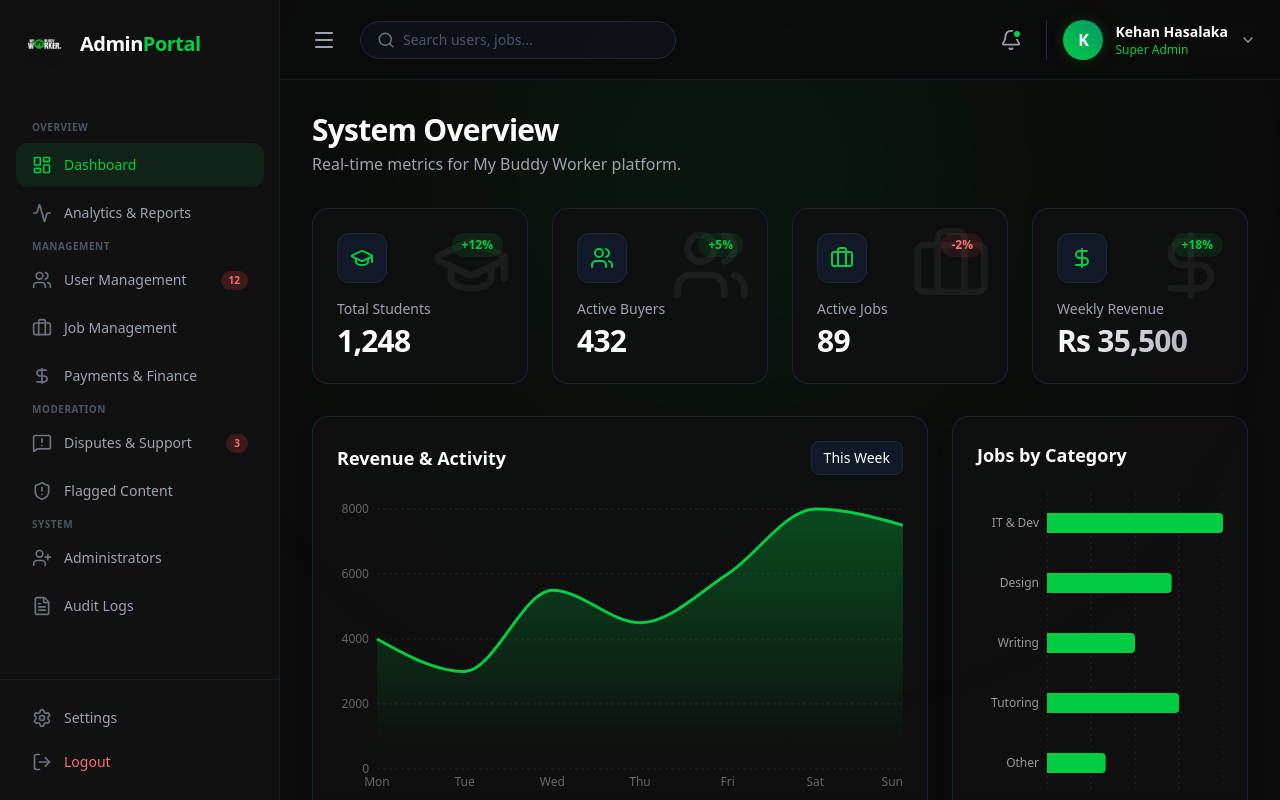
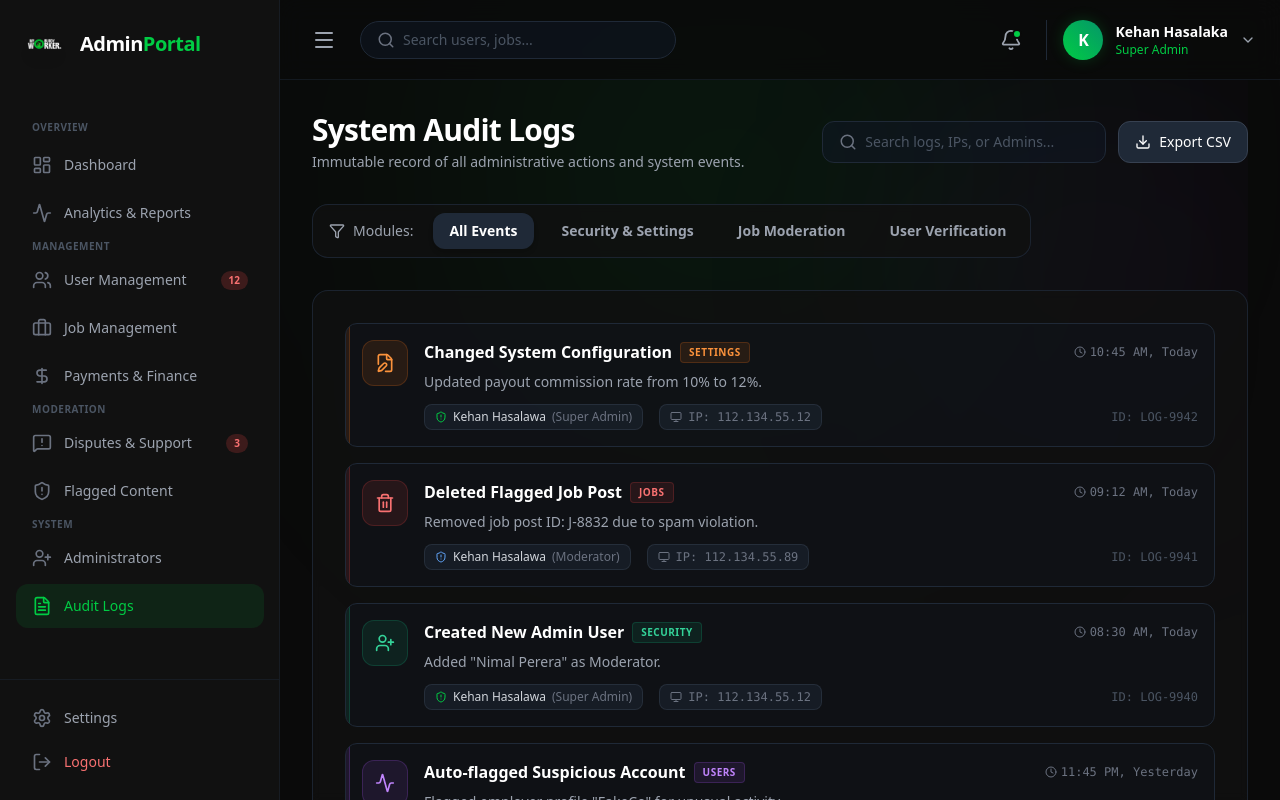
Before and after one commit to Hasalawa/my-buddy-worker, a React (Vite) app in the folder apps/my-buddy-admin/: page /audit-logs in a window 1280 px wide. Before the commit this address led to /dashboard. Built offline with nearby package versions, Linux system fonts and the light colour scheme.

Commit message:
feat: add Audit Logs page and integrate it into the routing

```diff
--- a/apps/my-buddy-admin/src/App.tsx
+++ b/apps/my-buddy-admin/src/App.tsx
@@ -8,6 +8,7 @@ import Jobs from "./pages/Jobs";
 import Finance from "./pages/Finance";
 import Support from "./pages/Support";
 import Flagged from "./pages/Flagged";
+import AuditLogs from "./pages/AuditLogs";
 
 function App() {
   return (
@@ -25,6 +26,7 @@ function App() {
           <Route path="/finance" element={<Finance />} />
           <Route path="/support" element={<Support />} />
           <Route path="/flagged" element={<Flagged />} />
+          <Route path="/audit-logs" element={<AuditLogs />} />
           {/* ඉස්සරහට හදන pages මෙතනට දාන්න */}
           <Route path="/students" element={<div className="text-white">Students Page Coming Soon...</div>} />
         </Route>
--- /dev/null
+++ b/apps/my-buddy-admin/src/pages/AuditLogs.tsx
@@ -0,0 +1,172 @@
+import { useState } from 'react';
+import { motion, AnimatePresence, type Variants } from 'framer-motion';
+import {
+  Database, Search, Filter, Download,
+  ShieldAlert, UserPlus, Briefcase, FileEdit, Trash2,
+  Monitor, Clock, Activity
+} from 'lucide-react';
+
+const containerVariants: Variants = {
+  hidden: { opacity: 0 },
+  show: { opacity: 1, transition: { staggerChildren: 0.1 } }
+};
+
+const itemVariants: Variants = {
+  hidden: { opacity: 0, y: 15 },
+  show: { opacity: 1, y: 0, transition: { duration: 0.4, ease: "easeOut" } }
+};
+
+// --- Dummy Data (ඔයාගේ ටීම් එකේ නම් පාවිච්චි කරලා තියෙනවා) ---
+const auditLogs = [
+  { id: 'LOG-9942', admin: 'Kehan Hasalawa', role: 'Super Admin', action: 'Changed System Configuration', details: 'Updated payout commission rate from 10% to 12%.', module: 'Settings', type: 'UPDATE', ip: '112.134.55.12', time: '10:45 AM, Today' },
+  { id: 'LOG-9941', admin: 'Kehan Hasalawa', role: 'Moderator', action: 'Deleted Flagged Job Post', details: 'Removed job post ID: J-8832 due to spam violation.', module: 'Jobs', type: 'DELETE', ip: '112.134.55.89', time: '09:12 AM, Today' },
+  { id: 'LOG-9940', admin: 'Kehan Hasalawa', role: 'Super Admin', action: 'Created New Admin User', details: 'Added "Nimal Perera" as Moderator.', module: 'Security', type: 'CREATE', ip: '112.134.55.12', time: '08:30 AM, Today' },
+  { id: 'LOG-9939', admin: 'System AI', role: 'Automated', action: 'Auto-flagged Suspicious Account', details: 'Flagged employer profile "FakeCo" for unusual activity.', module: 'Users', type: 'SYSTEM', ip: 'Server (Internal)', time: '11:45 PM, Yesterday' },
+  { id: 'LOG-9938', admin: 'Kehan Hasalawa', role: 'Moderator', action: 'Approved Student Verification', details: 'Verified University ID for Kasun K.', module: 'Users', type: 'APPROVE', ip: '112.134.55.89', time: '04:20 PM, Yesterday' },
+];
+
+export default function AuditLogs() {
+  const [filter, setFilter] = useState<'All' | 'Security' | 'Jobs' | 'Users'>('All');
+
+  // Filter logic
+  const filteredLogs = auditLogs.filter(log => filter === 'All' || log.module === filter);
+
+  // Helper function to get colors and icons based on action type
+  const getTypeStyles = (type: string) => {
+    switch(type) {
+      case 'CREATE': return { color: 'text-emerald-400', bg: 'bg-emerald-500/10', border: 'border-emerald-500/20', icon: UserPlus };
+      case 'APPROVE': return { color: 'text-blue-400', bg: 'bg-blue-500/10', border: 'border-blue-500/20', icon: Briefcase };
+      case 'UPDATE': return { color: 'text-orange-400', bg: 'bg-orange-500/10', border: 'border-orange-500/20', icon: FileEdit };
+      case 'DELETE': return { color: 'text-red-400', bg: 'bg-red-500/10', border: 'border-red-500/20', icon: Trash2 };
+      case 'SYSTEM': return { color: 'text-purple-400', bg: 'bg-purple-500/10', border: 'border-purple-500/20', icon: Activity };
+      default: return { color: 'text-gray-400', bg: 'bg-gray-500/10', border: 'border-gray-500/20', icon: Database };
+    }
+  };
+
+  return (
+    <div className="w-full relative overflow-x-clip pb-10">
+      {/* Deep Purple/Blue Glow for System Feel */}
+      <div className="absolute top-[-5%] right-[-5%] w-[400px] h-[400px] bg-purple-500/5 rounded-full blur-[120px] pointer-events-none -z-10" />
+
+      <motion.div variants={containerVariants} initial="hidden" animate="show" className="max-w-7xl mx-auto w-full space-y-8">
+
+        {/* Header */}
+        <motion.div variants={itemVariants} className="flex flex-col sm:flex-row justify-between items-start sm:items-center gap-4">
+          <div>
+            <h1 className="text-2xl sm:text-3xl font-bold tracking-tight text-white flex items-center gap-3">
+              System Audit Logs
+            </h1>
+            <p className="text-gray-400 mt-1 text-sm">Immutable record of all administrative actions and system events.</p>
+          </div>
+
+          <div className="flex items-center gap-3 w-full sm:w-auto">
+            <div className="flex items-center gap-2 bg-gray-900/50 border border-gray-800 rounded-xl px-4 py-2.5 flex-1 sm:flex-none focus-within:border-brand-green transition-colors">
+              <Search size={18} className="text-gray-500" />
+              <input type="text" placeholder="Search logs, IPs, or Admins..." className="bg-transparent border-none outline-none text-sm w-full sm:w-56 placeholder:text-gray-600 text-white" />
+            </div>
+            <button className="flex items-center justify-center gap-2 bg-gray-800 hover:bg-gray-700 text-white px-4 py-2.5 rounded-xl transition-colors text-sm font-medium border border-gray-700">
+              <Download size={16} />
+              <span className="hidden sm:inline">Export CSV</span>
+            </button>
+          </div>
+        </motion.div>
+
+        {/* Filters */}
+        <motion.div variants={itemVariants} className="flex flex-wrap items-center gap-3 bg-[#111111]/80 border border-gray-800/80 p-2 rounded-2xl backdrop-blur-sm w-fit">
+          <div className="flex items-center gap-2 text-sm text-gray-400 px-2 hidden sm:flex">
+            <Filter size={16} /> Modules:
+          </div>
+          <FilterButton active={filter === 'All'} onClick={() => setFilter('All')} label="All Events" />
+          <FilterButton active={filter === 'Security'} onClick={() => setFilter('Security')} label="Security & Settings" />
+          <FilterButton active={filter === 'Jobs'} onClick={() => setFilter('Jobs')} label="Job Moderation" />
+          <FilterButton active={filter === 'Users'} onClick={() => setFilter('Users')} label="User Verification" />
+        </motion.div>
+
+        {/* Audit Log Timeline / List */}
+        <motion.div variants={itemVariants} className="bg-[#111111]/80 border border-gray-800/80 rounded-2xl p-5 sm:p-8 backdrop-blur-sm shadow-xl min-h-[500px]">
+          <div className="space-y-4">
+            <AnimatePresence mode="popLayout">
+              {filteredLogs.map(log => {
+                const styles = getTypeStyles(log.type);
+                const Icon = styles.icon;
+
+                return (
+                  <motion.div
+                    key={log.id}
+                    layout
+                    initial={{ opacity: 0, x: -20 }}
+                    animate={{ opacity: 1, x: 0 }}
+                    exit={{ opacity: 0, scale: 0.95 }}
+                    transition={{ duration: 0.2 }}
+                    className="flex flex-col sm:flex-row items-start gap-4 p-4 rounded-xl bg-gray-900/30 border border-gray-800 hover:border-gray-700 transition-colors group relative overflow-hidden"
+                  >
+                    {/* Action Type Indicator Line */}
+                    <div className={`absolute left-0 top-0 bottom-0 w-1 ${styles.bg} border-r ${styles.border}`} />
+
+                    {/* Icon Area */}
+                    <div className={`p-3 rounded-xl border shrink-0 z-10 ${styles.bg} ${styles.border} ${styles.color}`}>
+                      <Icon size={20} />
+                    </div>
+
+                    {/* Content Area */}
+                    <div className="flex-1 min-w-0 w-full z-10">
+                      <div className="flex flex-col sm:flex-row justify-between items-start sm:items-center gap-2 mb-2">
+                        <div className="flex items-center gap-2 flex-wrap">
+                          <span className="font-bold text-white text-sm sm:text-base">{log.action}</span>
+                          <span className={`text-[10px] font-bold px-2 py-0.5 rounded uppercase tracking-wider border ${styles.bg} ${styles.border} ${styles.color}`}>
+                            {log.module}
+                          </span>
+                        </div>
+                        <span className="text-xs text-gray-500 font-mono flex items-center gap-1 shrink-0">
+                          <Clock size={12} /> {log.time}
+                        </span>
+                      </div>
+
+                      <p className="text-sm text-gray-400 mb-3">{log.details}</p>
+
+                      {/* Meta Data (Admin & IP) */}
+                      <div className="flex flex-wrap items-center gap-4 text-[11px] sm:text-xs">
+                        <div className="flex items-center gap-1.5 text-gray-400 bg-gray-800/50 px-2.5 py-1 rounded-lg border border-gray-700/50">
+                          <ShieldAlert size={12} className={log.role === 'Super Admin' ? 'text-brand-green' : 'text-blue-400'} />
+                          <span className="font-medium text-gray-300">{log.admin}</span>
+                          <span className="text-gray-500">({log.role})</span>
+                        </div>
+
+                        <div className="flex items-center gap-1.5 text-gray-500 font-mono bg-gray-800/50 px-2.5 py-1 rounded-lg border border-gray-700/50">
+                          <Monitor size={12} />
+                          IP: {log.ip}
+                        </div>
+
+                        <div className="flex items-center gap-1 text-gray-600 font-mono ml-auto">
+                          ID: {log.id}
+                        </div>
+                      </div>
+                    </div>
+
+                  </motion.div>
+                );
+              })}
+            </AnimatePresence>
+          </div>
+        </motion.div>
+
+      </motion.div>
+    </div>
+  );
+}
+
+// --- Reusable Filter Button ---
+function FilterButton({ active, onClick, label }: any) {
+  return (
+    <button
+      onClick={onClick}
+      className={`px-4 py-2 rounded-xl text-xs sm:text-sm font-semibold transition-all duration-300 ${
+        active
+          ? 'bg-gray-800 text-white shadow-md'
+          : 'bg-transparent text-gray-400 hover:text-gray-200 hover:bg-gray-800/50'
+      }`}
+    >
+      {label}
+    </button>
+  );
+}
```
